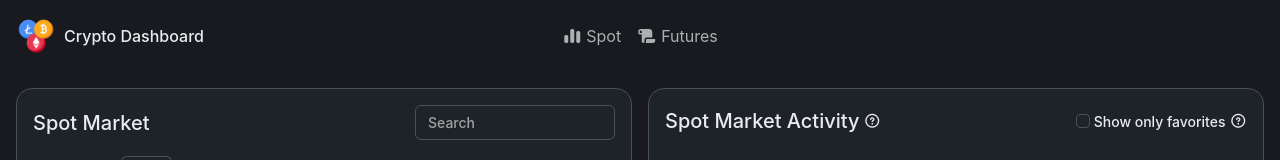
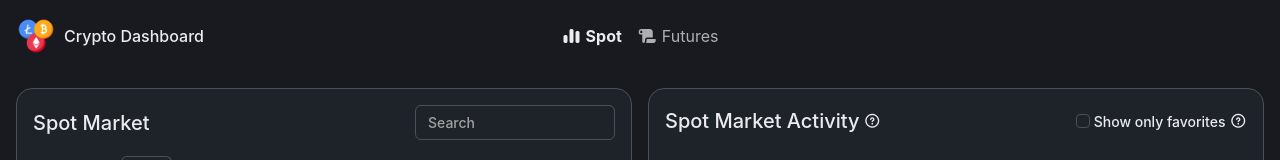
Before and after one commit to abdullahyildirimx/CryptoDashboard, a React (Vite) app: page / in a window 1280 px wide. Shown: the top 160 px of the page. Built offline with nearby package versions, Linux system fonts and the light colour scheme; no server answers; a web font is replaced by a local one.

Commit message:
Fix pathnames, fix chart parameters

```diff
--- a/src/components/ChartModal.jsx
+++ b/src/components/ChartModal.jsx
@@ -45,7 +45,7 @@ const ChartModal = ({ isOpen, onOpenChange, selectedCoin, isSpot }) => {
                 )}
                 <iframe
                   className="w-full h-full"
-                  src={`https://s.tradingview.com/widgetembed/?symbol=${symbol}&interval=1&hidesidetoolbar=1&theme=dark&timezone=Etc%2FLocal`}
+                  src={`https://s.tradingview.com/widgetembed/?symbol=${symbol}&interval=1&theme=dark&timezone=Europe/Istanbul`}
                   allowFullScreen
                   title={`${selectedCoin} Chart`}
                   onLoad={() => setLoading(false)}
--- a/src/components/Header.jsx
+++ b/src/components/Header.jsx
@@ -12,7 +12,7 @@ const Header = () => {
 
       <nav className="col-span-2 flex justify-center items-center gap-16">
         <Link
-          className={`${location.pathname === '/spot' ? 'text-white1 font-bold' : 'text-white-65 hover:text-white-80 transition duration-150 ease-in-out'}`}
+          className={`${location.pathname === '/' || location.pathname === '/spot' ? 'text-white1 font-bold' : 'text-white-65 hover:text-white-80 transition duration-150 ease-in-out'}`}
           to="/spot"
         >
           <i className="mr-4 fa-solid fa-chart-simple"></i>
--- a/src/hooks/useDocumentTitle.js
+++ b/src/hooks/useDocumentTitle.js
@@ -6,7 +6,7 @@ const useDocumentTitle = () => {
   )
 
   useEffect(() => {
-    const isSpot = location.pathname === '/spot'
+    const isSpot = location.pathname === '/' || location.pathname === '/spot'
     const btcPriceUsd = isSpot
       ? spotCoinData?.find((item) => item.symbol === 'BTC').price
       : futuresCoinData?.find((item) => item.symbol === 'BTC').price
```
